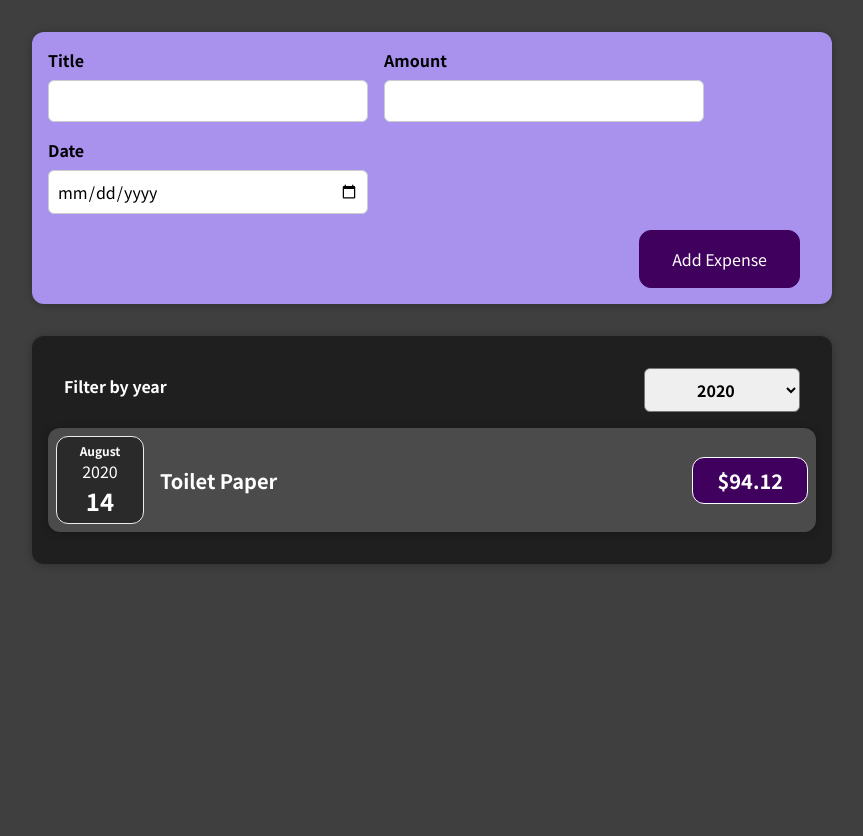
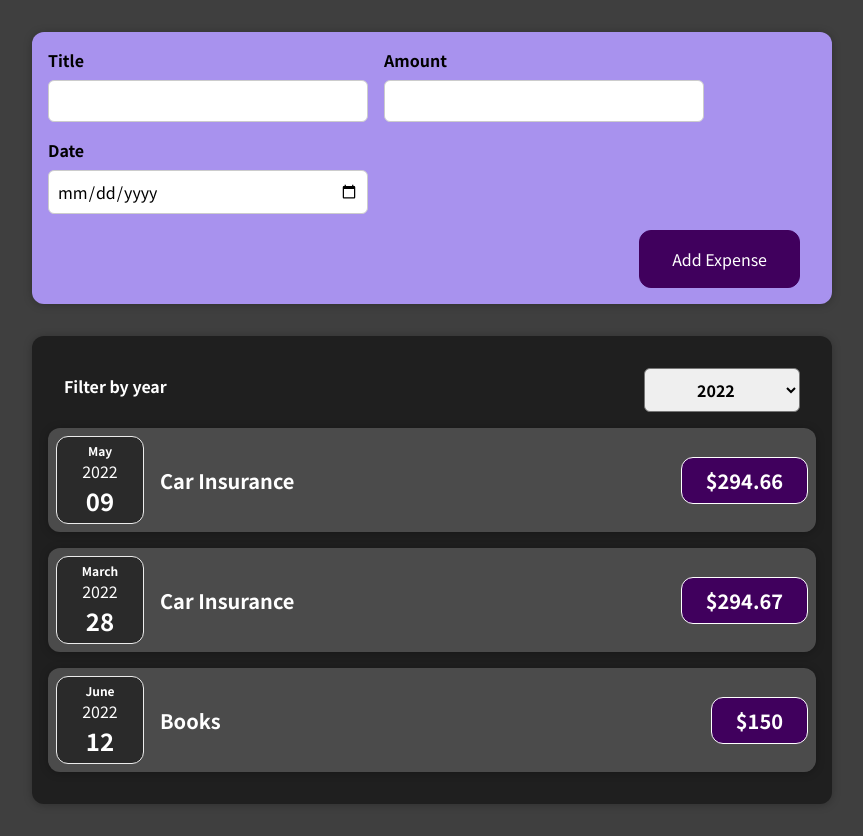
Before and after one commit to dancosta-fed/expenses-app, a React (Create React App) app: page / in a window 1280 px wide. Shown: the whole page, without its empty margins (208-1071 px from the left). Before the commit the page ends 800 px from the top, so only its background shows below. Built offline with nearby package versions, Linux system fonts and the light colour scheme.

Commit message:
minor change

```diff
--- a/src/components/Expenses.jsx
+++ b/src/components/Expenses.jsx
@@ -5,7 +5,7 @@ import Card from "./Card"
 import ExpensesFilter from "./ExpensesFilter"
 
 const Expenses = (props) => {
-  const [filteredYear, setFilteredYear] = useState("2020");
+  const [filteredYear, setFilteredYear] = useState("2022");
 
   const filterChangeHanlder = (selectedYear) => {
     setFilteredYear(selectedYear);
```
